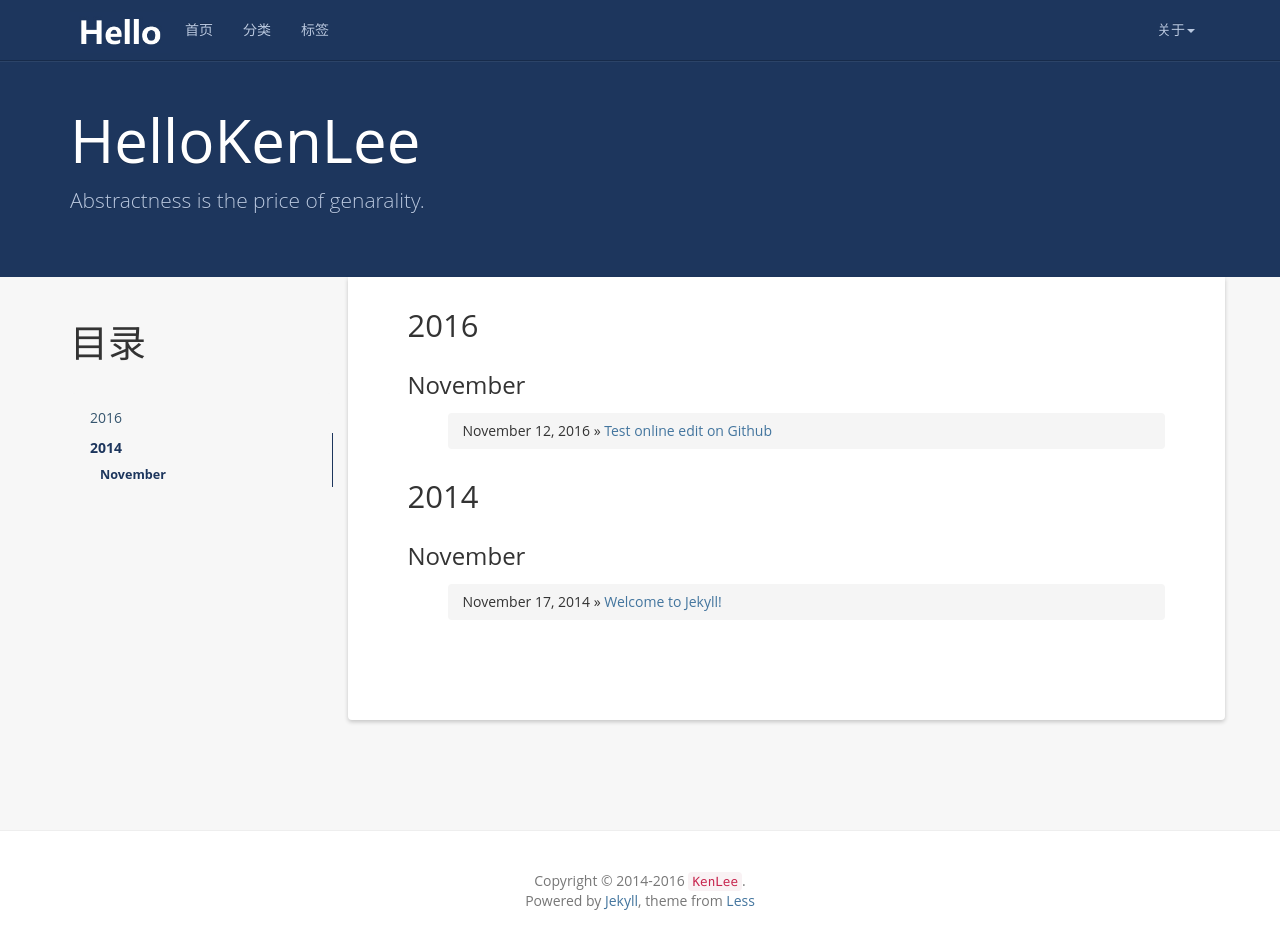
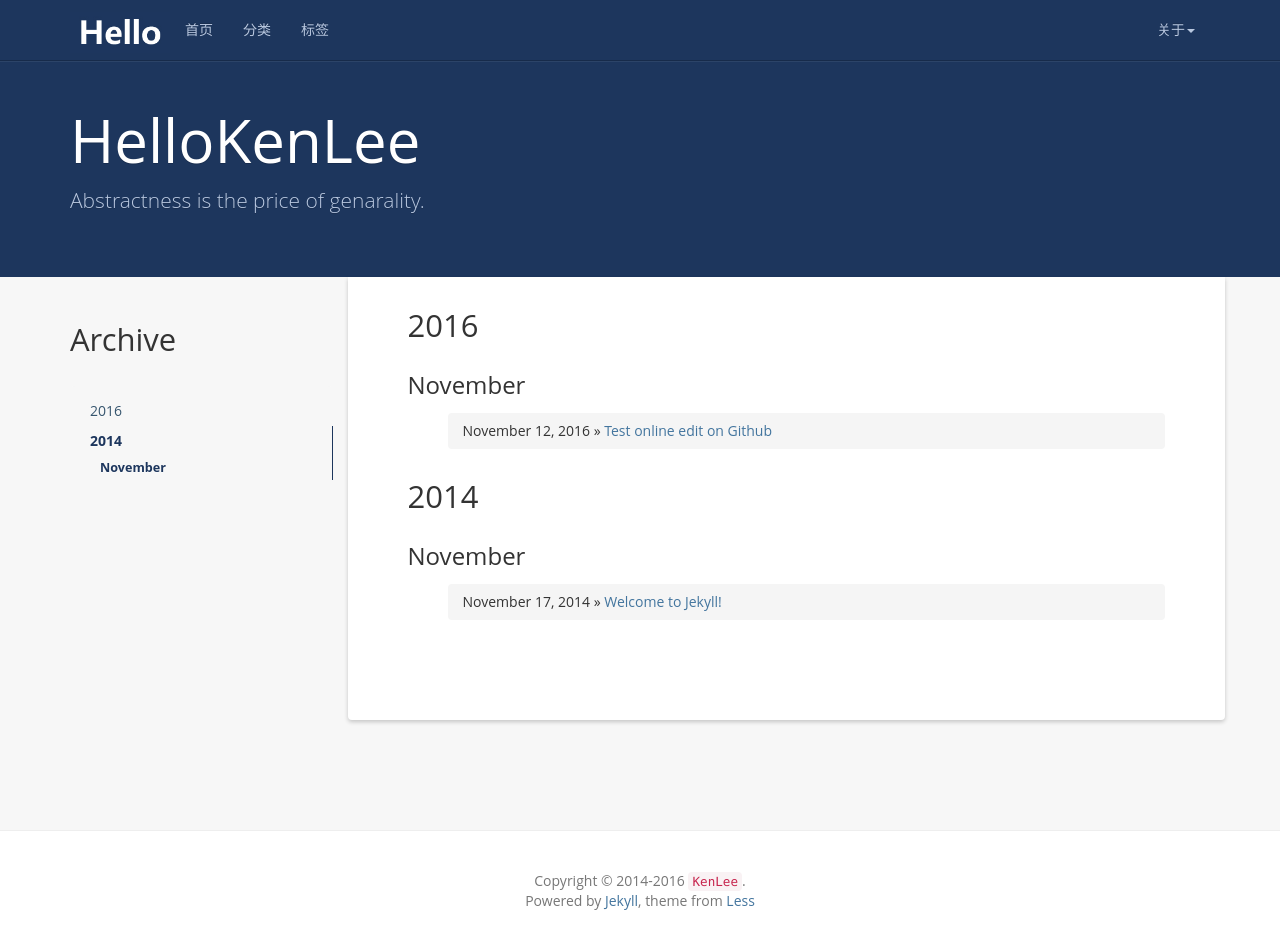
Before and after one commit to hellokenlee/hellokenlee.github.io, a Jekyll site: the page built from index.html, in a window 1280 px wide and 941 px high. Built offline with Jekyll 4.4.1, drawn with Linux system fonts in a browser that asks for light colours; the list of posts is cut into pages by our own code; comment, search, counter and statistics services are not loaded.

Commit message:
change lefttree

```diff
--- a/index.html
+++ b/index.html
@@ -6,7 +6,7 @@ layout: default
         <div class="col-md-3">
           <div class="sidebar hidden-print" role="complementary">
             <div id="navigation">
-              <h1>目录</h1>
+              <h2>Archive</h2>
               <ul class="nav sidenav">
 
                 {% for post in site.posts  %}
```
Also changed, not shown: 5 other files.
